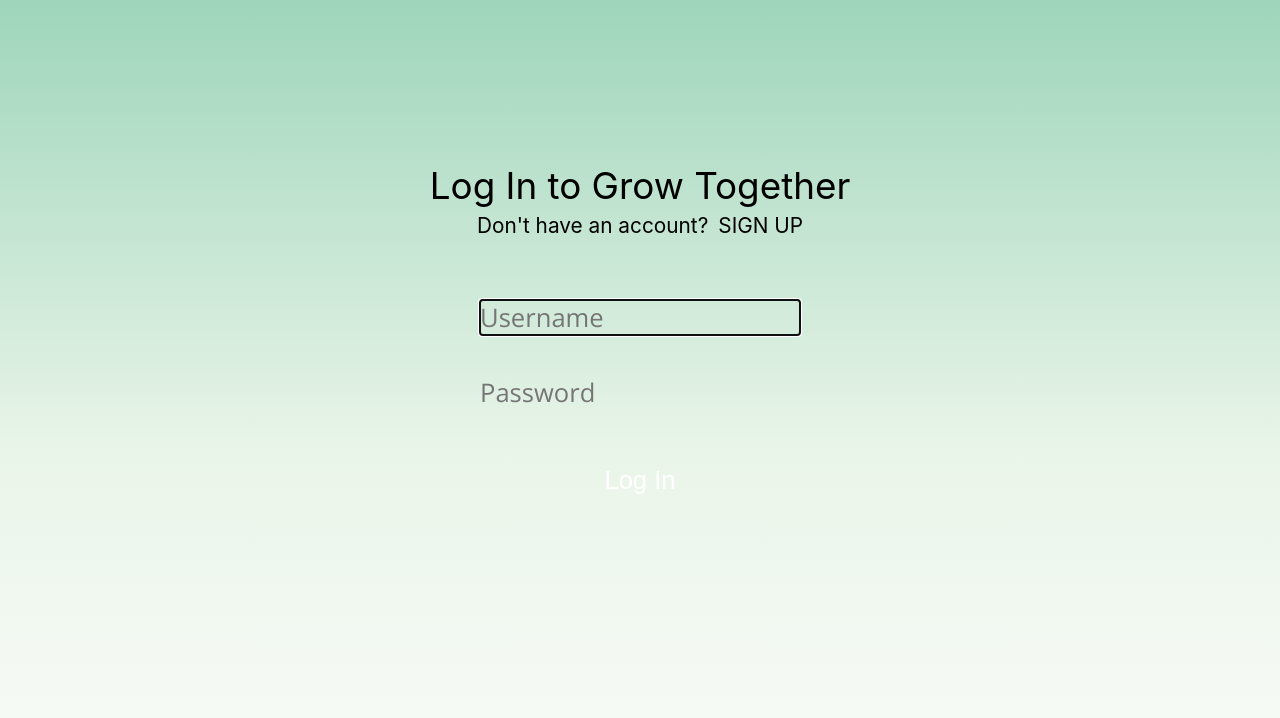
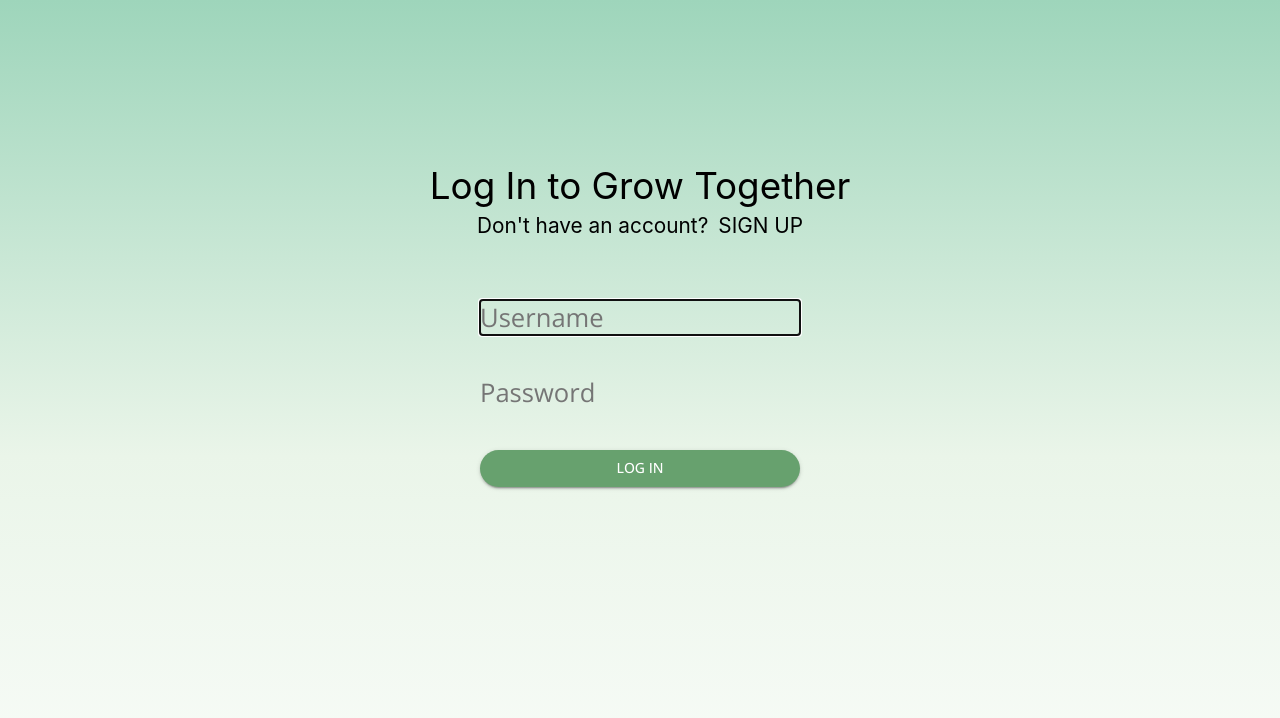
Before and after one commit to alexandrelord/Grow_Together, a React (Create React App) app in the folder frontend/: page /login in a window 1280 px wide. Shown: the top 718 px of the page. Built offline with nearby package versions, Linux system fonts and the light colour scheme; no server answers; what react-aws-s3 would draw is missing.

Commit message:
refactor button

```diff
--- a/frontend/src/components/Auth/LoginForm.jsx
+++ b/frontend/src/components/Auth/LoginForm.jsx
@@ -2,7 +2,7 @@ import { useRef, useState, useEffect } from 'react'
 import useAuth from '../../hooks/useAuth'
 import { useNavigate, useLocation } from 'react-router-dom'
 import {login} from '../../api/authentication'
-import Button from '../Reusables/Button/Button'
+import Button from '../Button'
 
 export default function LoginForm() {
   const { auth, setAuth } = useAuth()
--- a/frontend/src/components/Auth/SignUpForm.jsx
+++ b/frontend/src/components/Auth/SignUpForm.jsx
@@ -1,7 +1,7 @@
 import {  useRef, useState, useEffect } from 'react'
 import { useNavigate } from 'react-router-dom'
 import { signUp } from '../../api/authentication'
-import Button from '../Reusables/Button/Button'
+import Button from '../Button'
 
 
 export default function SignUpForm() {
--- /dev/null
+++ b/frontend/src/components/Button.jsx
@@ -0,0 +1,21 @@
+import Button from '@mui/material/Button'
+
+export default function CustomButton(props) {
+
+  return (
+    <Button
+      variant='contained'
+      sx={{
+        bgcolor: 'custom.medium',
+        borderRadius: 5,
+        '&.MuiButtonBase-root:hover': {
+        bgcolor: 'custom.medium'
+        }
+      }}
+      type='submit'
+      disableRipple
+    >
+    {props.label}
+    </Button>
+  )
+}
--- a/frontend/src/components/Home/Home.jsx
+++ b/frontend/src/components/Home/Home.jsx
@@ -4,7 +4,7 @@ import { uploadToS3 } from '../../api/amazon-s3'
 import { plantIdentification } from '../../api/plantNet'
 
 import style from './Home.module.css'
-import Button from '../Reusables/Button/Button'
+import Button from '../Button'
 
 export default function Home() {
   const [image, setImage] = useState('')
--- a/frontend/src/components/Reusables/Button/Button.jsx
+++ /dev/null
@@ -1,7 +0,0 @@
-import './Button.module.css'
-
-export default function Button(props) {
-  return (
-    <button type='submit'>{props.label}</button>
-  )
-}
--- a/frontend/src/components/Reusables/Button/Button.module.css
+++ /dev/null
@@ -1,11 +0,0 @@
-button {
-    height: 40px;
-    display: flex;
-    justify-content: center;
-    align-items: center;
-    border-radius: 30px;
-    border: none;
-    background-color: var(--medium-green);
-    font-size: 1.6rem;
-    color: white;
-  }
```
